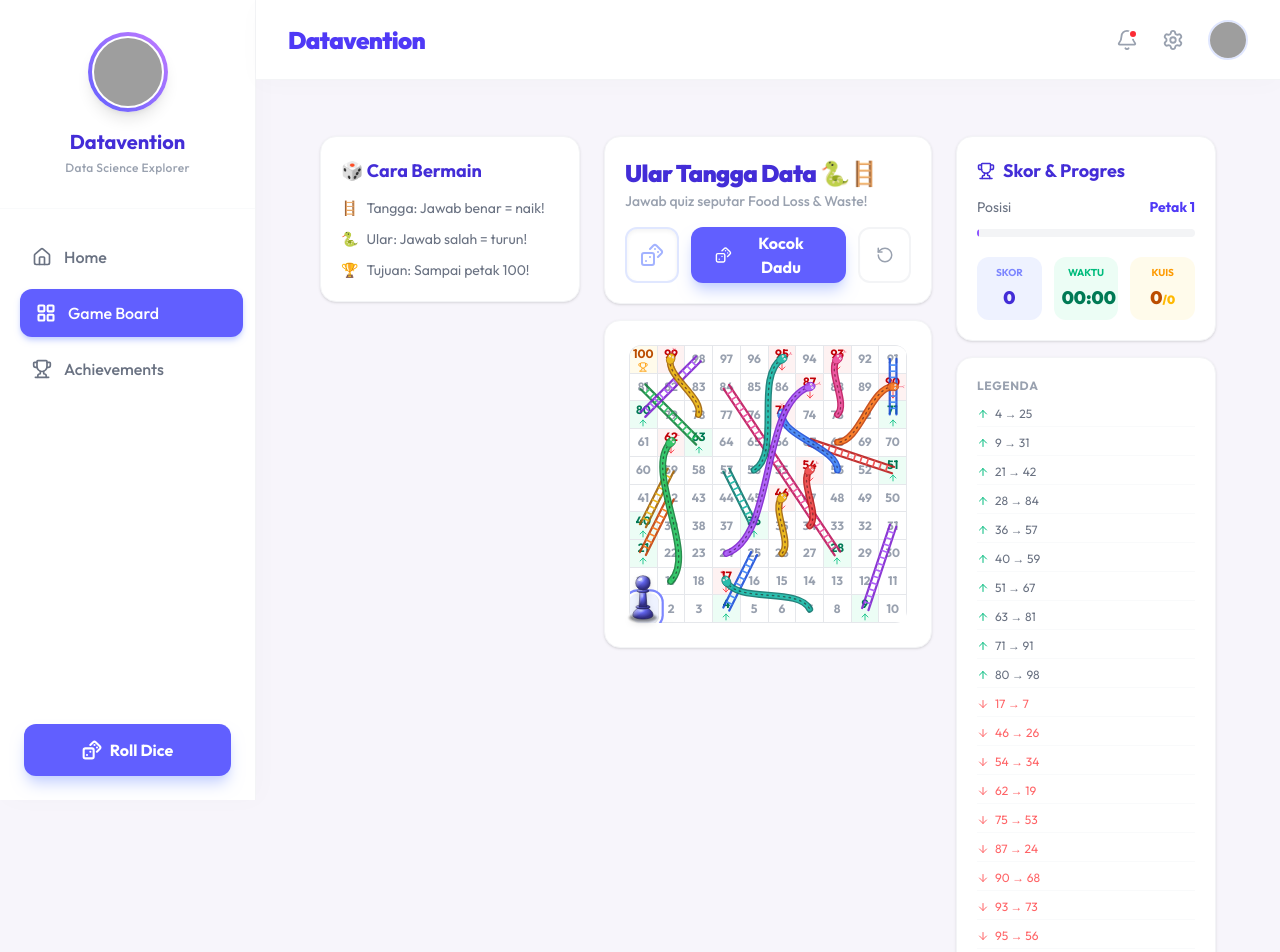
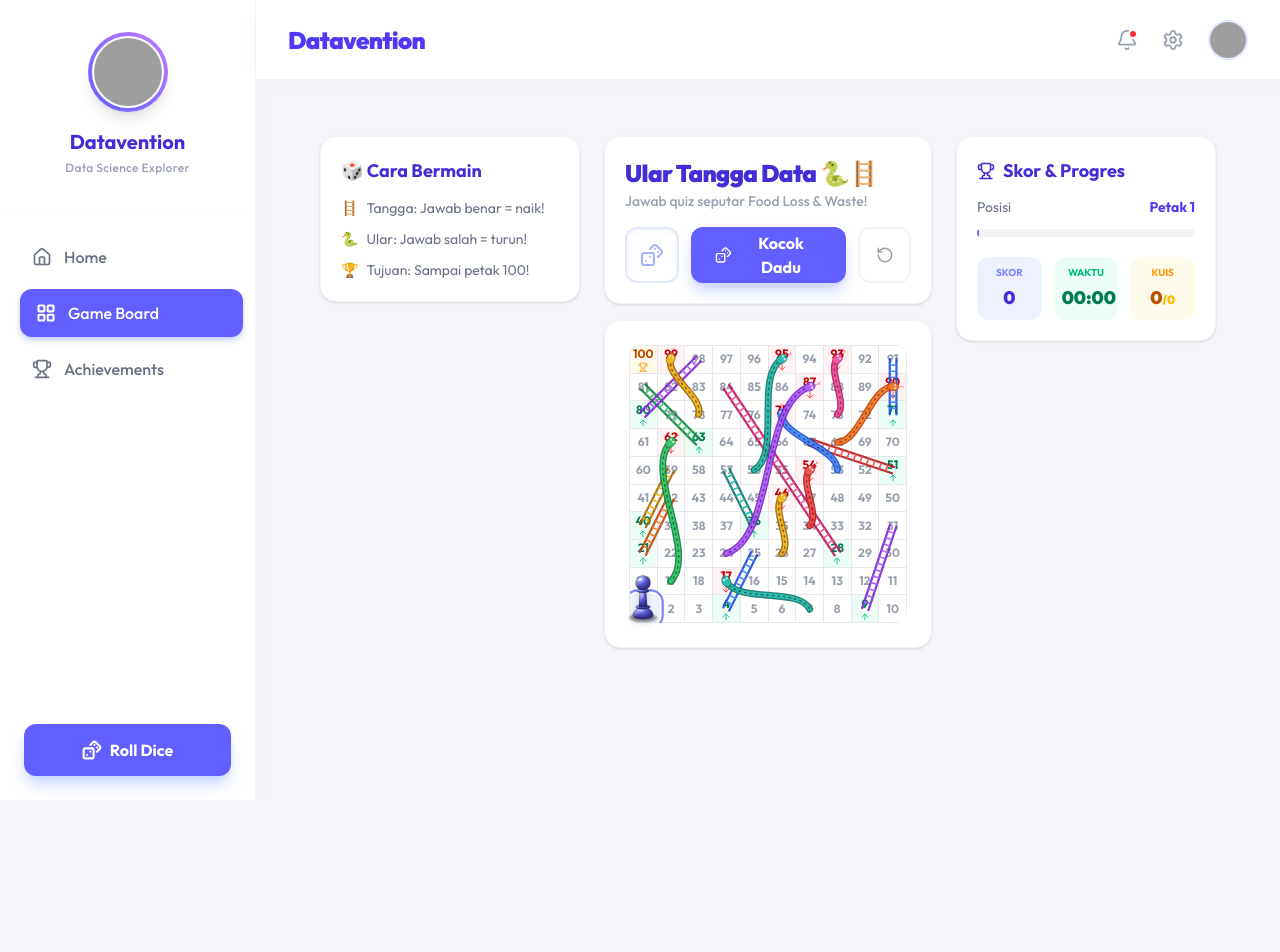
Before and after one commit to utsrale/Dashboard-SEC, a Next.js app: page /game in a window 1280 px wide. Shown: the top 952 px of the page. After the commit the page ends 800 px from the top, so only its background shows below. Built offline with nearby package versions, Linux system fonts and the light colour scheme; grey boxes are pictures that could not be loaded.

Commit message:
style: Remove Legenda from right panel

```diff
--- a/src/components/SnakesLadders.jsx
+++ b/src/components/SnakesLadders.jsx
@@ -593,23 +593,6 @@ export default function SnakesLadders() {
             </div>
           </div>
         </div>
-
-        {/* Legend */}
-        <div className="bg-white p-5 rounded-2xl shadow-sm border border-gray-100 text-xs">
-          <h3 className="font-bold text-gray-400 mb-3 uppercase tracking-wider">Legenda</h3>
-          <div className="space-y-2 text-gray-500">
-            {Object.entries(ladders).map(([from, to]) => (
-              <div key={`leg-${from}`} className="flex justify-between items-center border-b border-gray-50 pb-1">
-                <span className="flex items-center gap-1.5"><ArrowUp size={12} className="text-emerald-500" /> {from} → {to}</span>
-              </div>
-            ))}
-            {Object.entries(snakes).map(([from, to]) => (
-              <div key={`leg-${from}`} className="flex justify-between items-center border-b border-gray-50 pb-1 text-red-400">
-                <span className="flex items-center gap-1.5"><ArrowDown size={12} className="text-red-400" /> {from} → {to}</span>
-              </div>
-            ))}
-          </div>
-        </div>
       </div>
 
       {/* Quiz Modal */}
```
